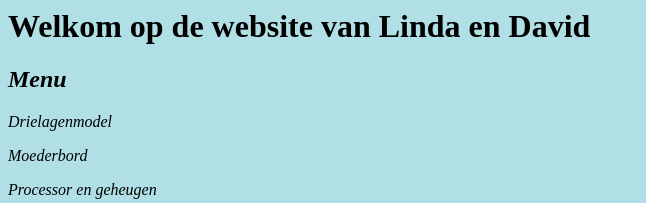
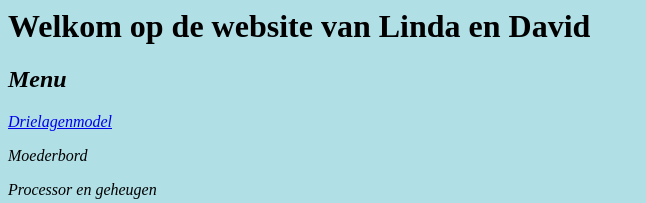
Before and after one commit to 118496/118496.github.io, a plain HTML site: page index.html in a window 1280 px wide. Shown: the top 203 px of the page, without its empty margins (0-646 px from the left). Drawn offline with Linux system fonts and the light colour scheme.

Commit message:
Update index.html

```diff
--- a/index.html
+++ b/index.html
@@ -7,9 +7,10 @@
 <body style="background-color:powderblue;">
 <h1>Welkom op de website van Linda en David</h1>
   <h2><i>Menu<i></h2>
-    <p>Drielagenmodel</p>
+   <a href="./drielagenmodel.html">Drielagenmodel</a>
     <p>Moederbord</p>
     <p>Processor en geheugen</p>
     <p>Besturingssysteem</p>
+
   </body>
 </html>
```
